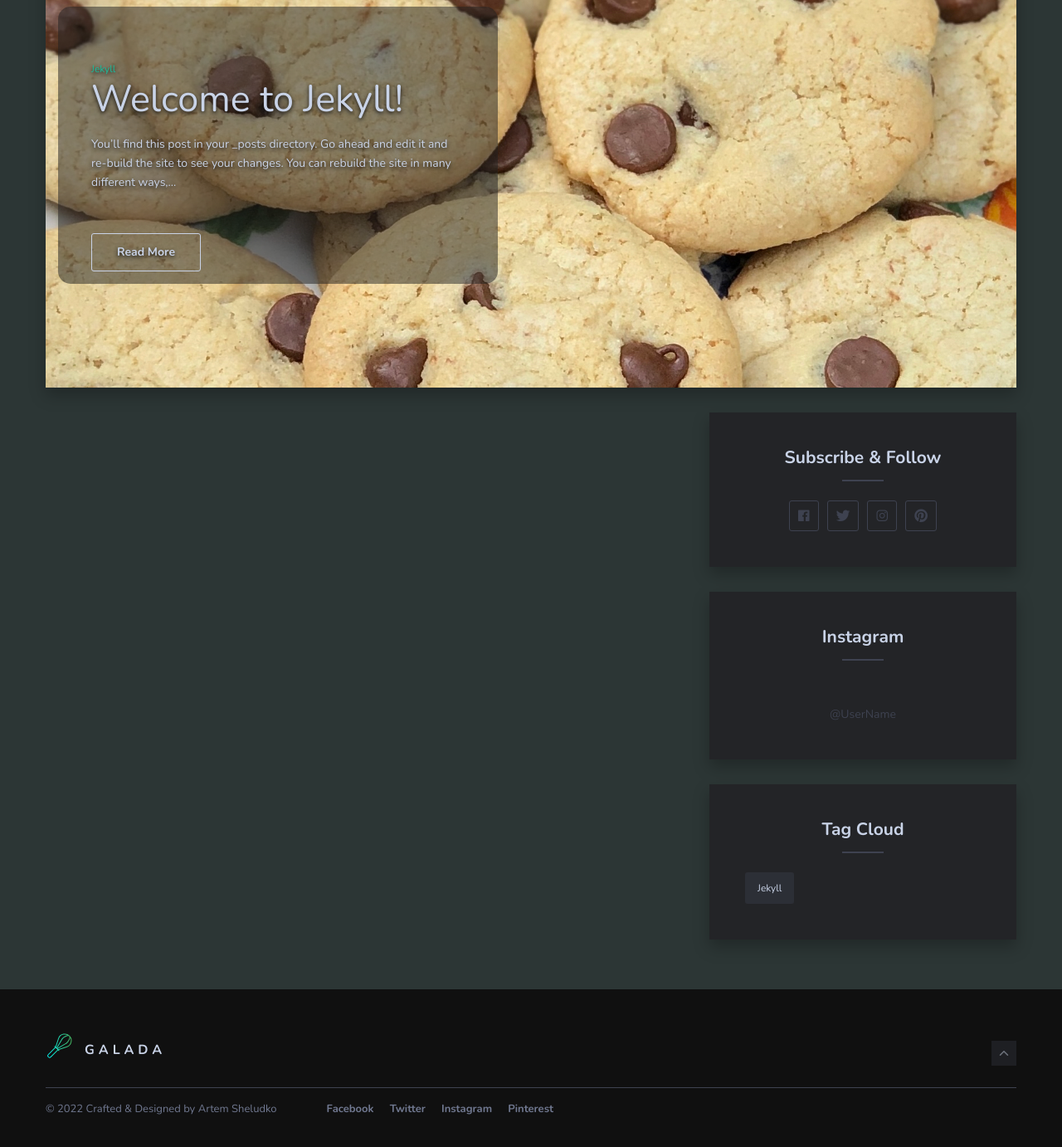
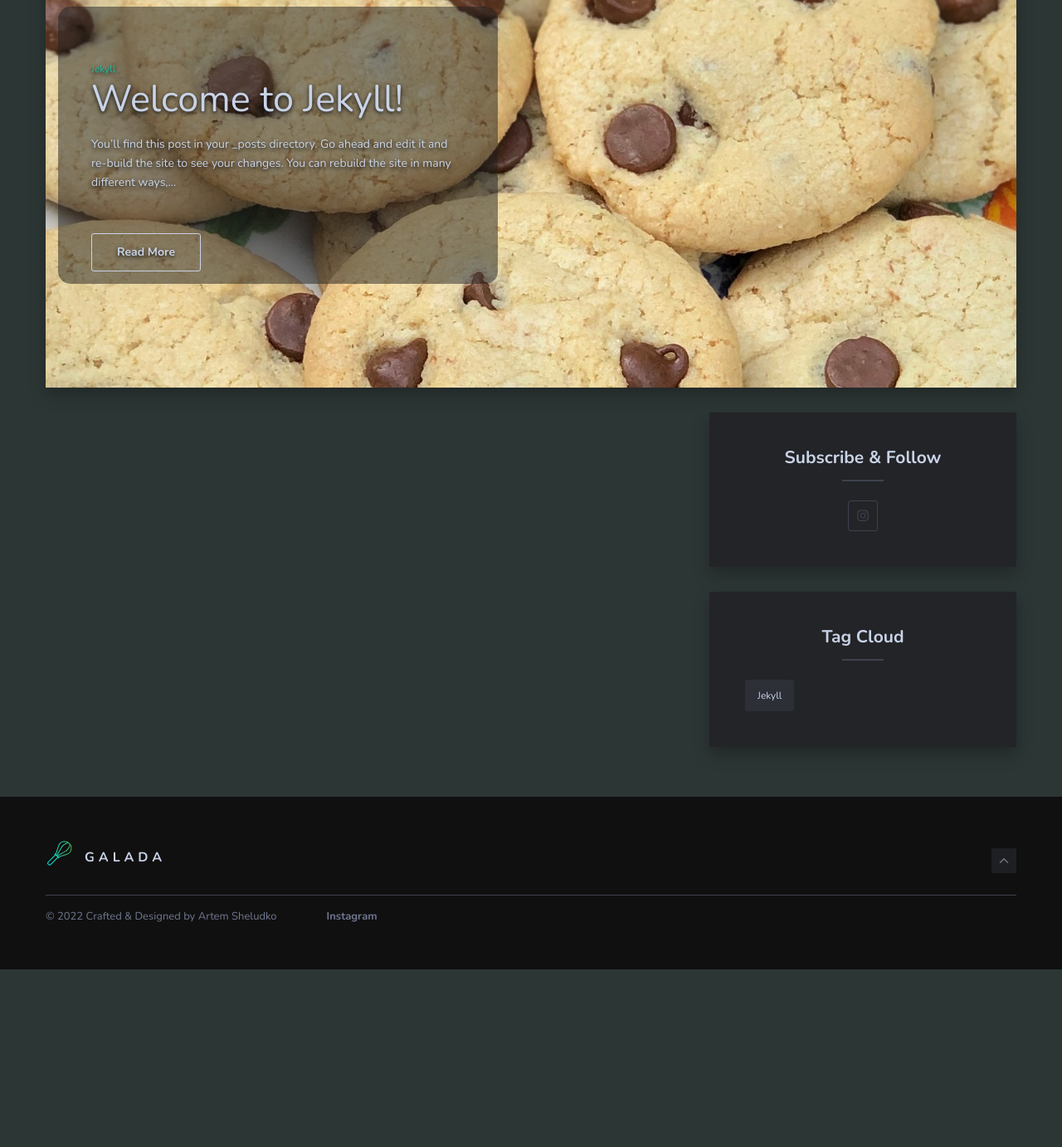
Before and after one commit to JenPalsKitchen/JenPalsKitchen.github.io, a Jekyll site: the page built from index.html, in a window 1280 px wide and 1400 px high, scrolled down 228 px. Shown: the top 1382 px of the window at 83% size. Built offline with Jekyll 4.4.1, drawn with Linux system fonts in a browser that asks for light colours; nearby versions of some CDN libraries; the list of posts is cut into pages by our own code; after the commit the page ends 1396 px from its top, so only the background shows below that; some of the changed lines change nothing that is shown.

Commit message:
change account configs

```diff
--- a/_config.yml
+++ b/_config.yml
@@ -14,10 +14,14 @@
 
 #-------------------------------
 # Contact links
-facebook:  https://facebook.com/ # Add your Facebook handle
-twitter:   https://twitter.com/ # Add your Facebook handle
-instagram: https://www.instagram.com/JenPals# Add your Facebook handle
-pinterest: https://www.pinterest.com/ # Add your Facebook handle
+# facebook:   https://twitter.com/ # Add your Facebook handle
+# twitter:    https://twitter.com/ # Add your twitter handle
+# pinterest:  https://www.pinterest.com/ # Add your pinterest handle
+twitch:     https://twitch.tv/JenPalsKitchen # Add your twitch handle
+instagram:  https://www.instagram.com/JenPalsKitchen # Add your instagram handle
+instagram2: https://www.instagram.com/JensBakedGoods # Add your 2nd instagram handle
+tiktok:     https://tiktok.com/@JenPalsKitchen  #Add your tiktok handle
+discord:    https://discord.gg/yFRF5j9  #Add your discord invite link
 
 
 #-------------------------------
@@ -27,7 +31,7 @@
 
 #-------------------------------
 # Instagram Feed
-instafeed: true # To enable the instafeed, use the value true. To turn off use the value false.
+instafeed: false # To enable the instafeed, use the value true. To turn off use the value false.
 
 
 #-------------------------------
@@ -37,7 +41,7 @@
 
 #-------------------------------
 # Newsletter
-#mailchimp: # Add your MailChimp form identifier. For example - blogenjoyfreedom.us16.list-manage.com/subscribe/post?u=cd56155d76ddeeb4c0bc4d080&amp;id=7a526cd13e
+#mailchimp:  # Add your MailChimp form identifier. For example - blogenjoyfreedom.us16.list-manage.com/subscribe/post?u=cd56155d76ddeeb4c0bc4d080&amp;id=7a526cd13e
 
 
 #-------------------------------
```
